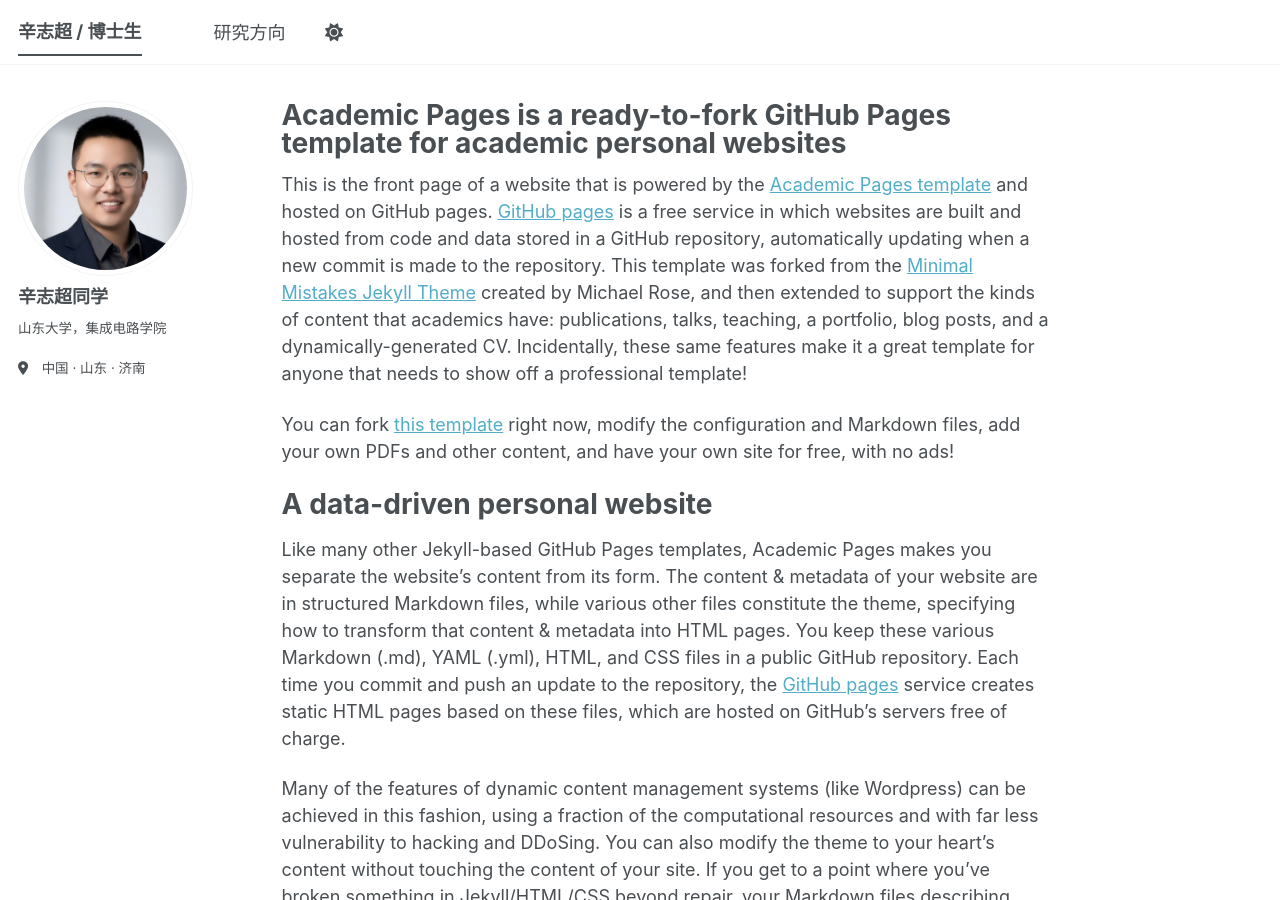
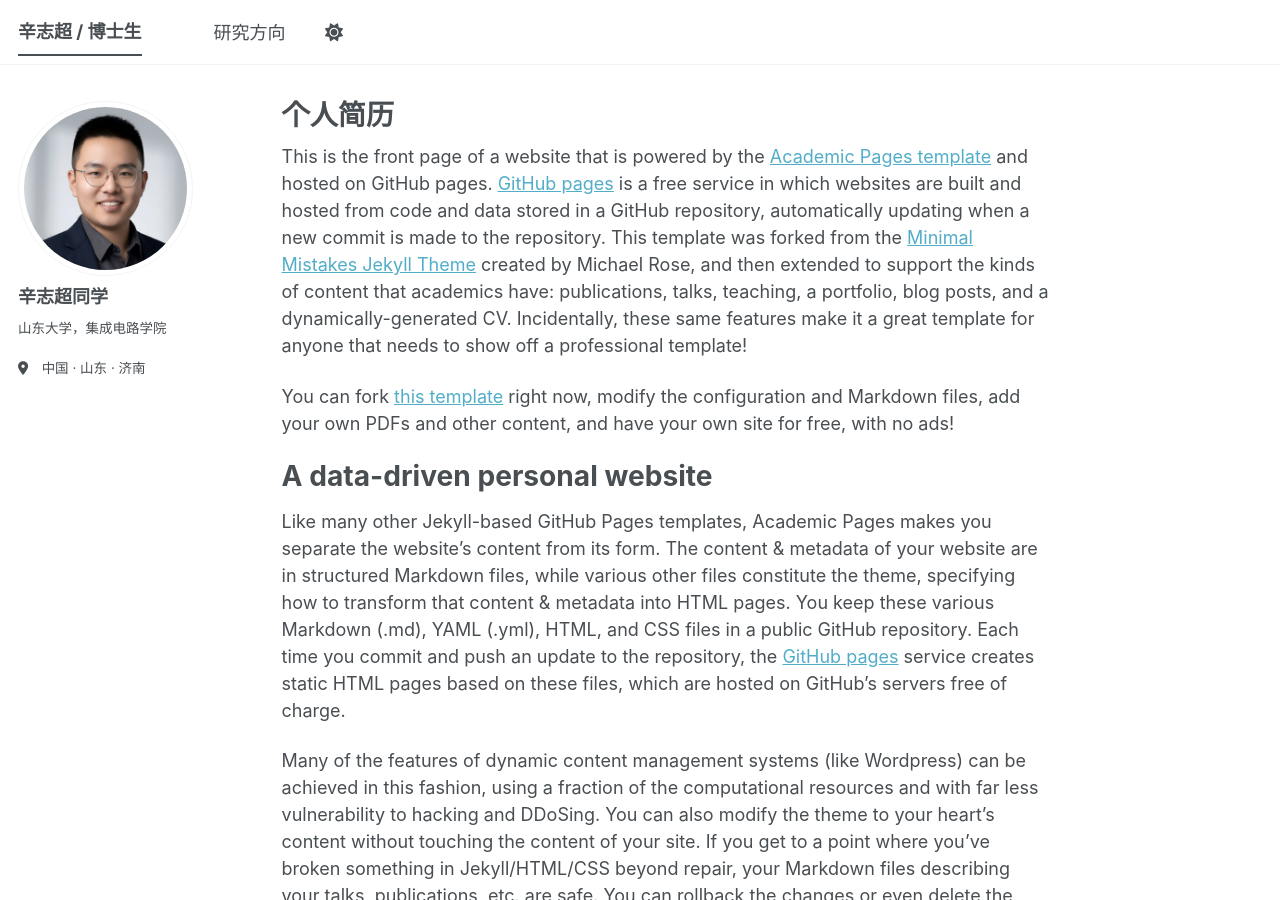
Before and after one commit to zhichaoxin/zhichaoxin.github.io, a Jekyll site: the page built from _pages/about.md, in a window 1280 px wide and 900 px high. Built offline with Jekyll 4.4.1, drawn with Linux system fonts in a browser that asks for light colours; a script bundle is joined from its source files by our own code; library files that are not in the unit come from our copies.

Commit message:
Update about.md

```diff
--- a/_pages/about.md
+++ b/_pages/about.md
@@ -1,6 +1,6 @@
 ---
 permalink: /
-title: "Academic Pages is a ready-to-fork GitHub Pages template for academic personal websites"
+title: "个人简历"
 author_profile: true
 redirect_from:
   - /about/
```
